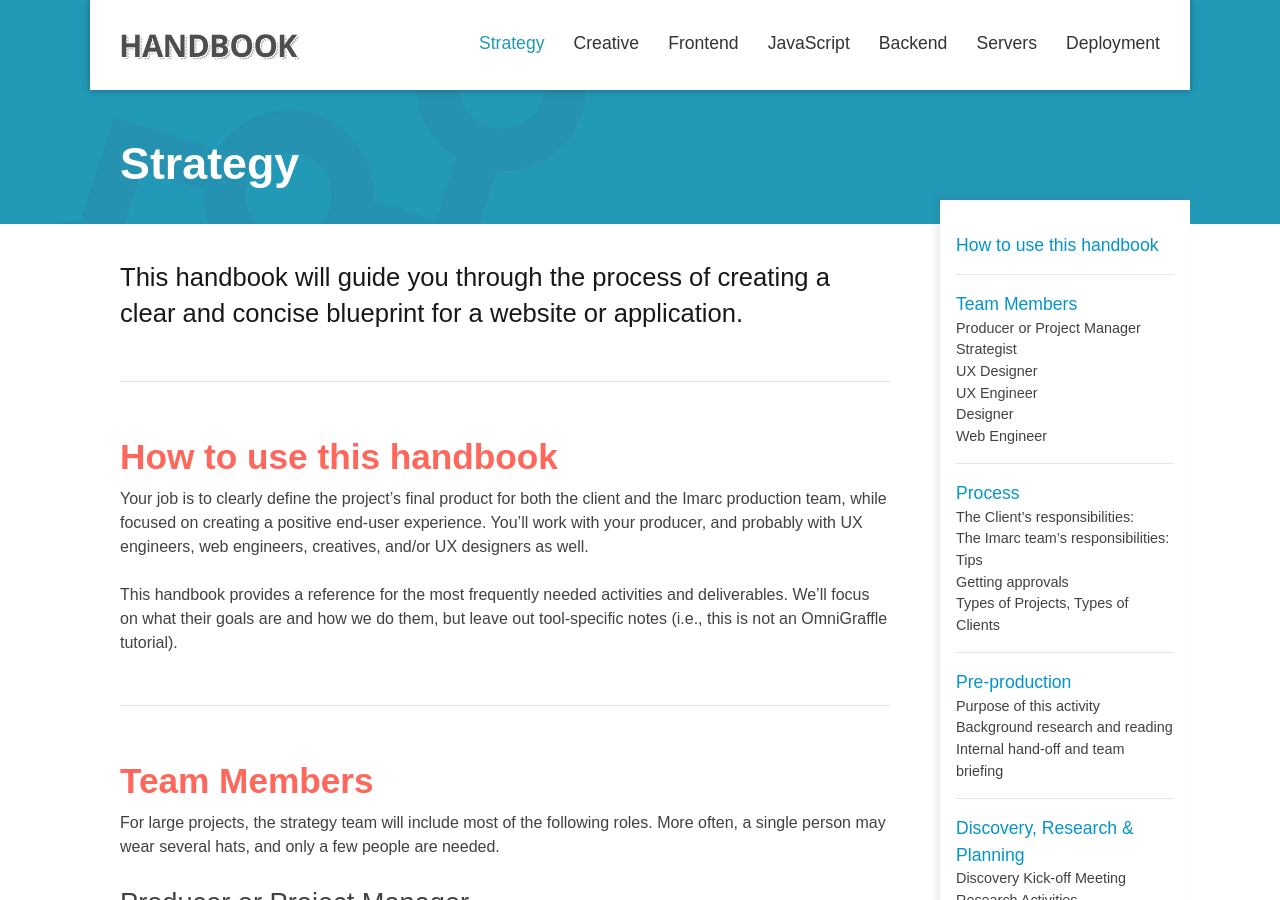
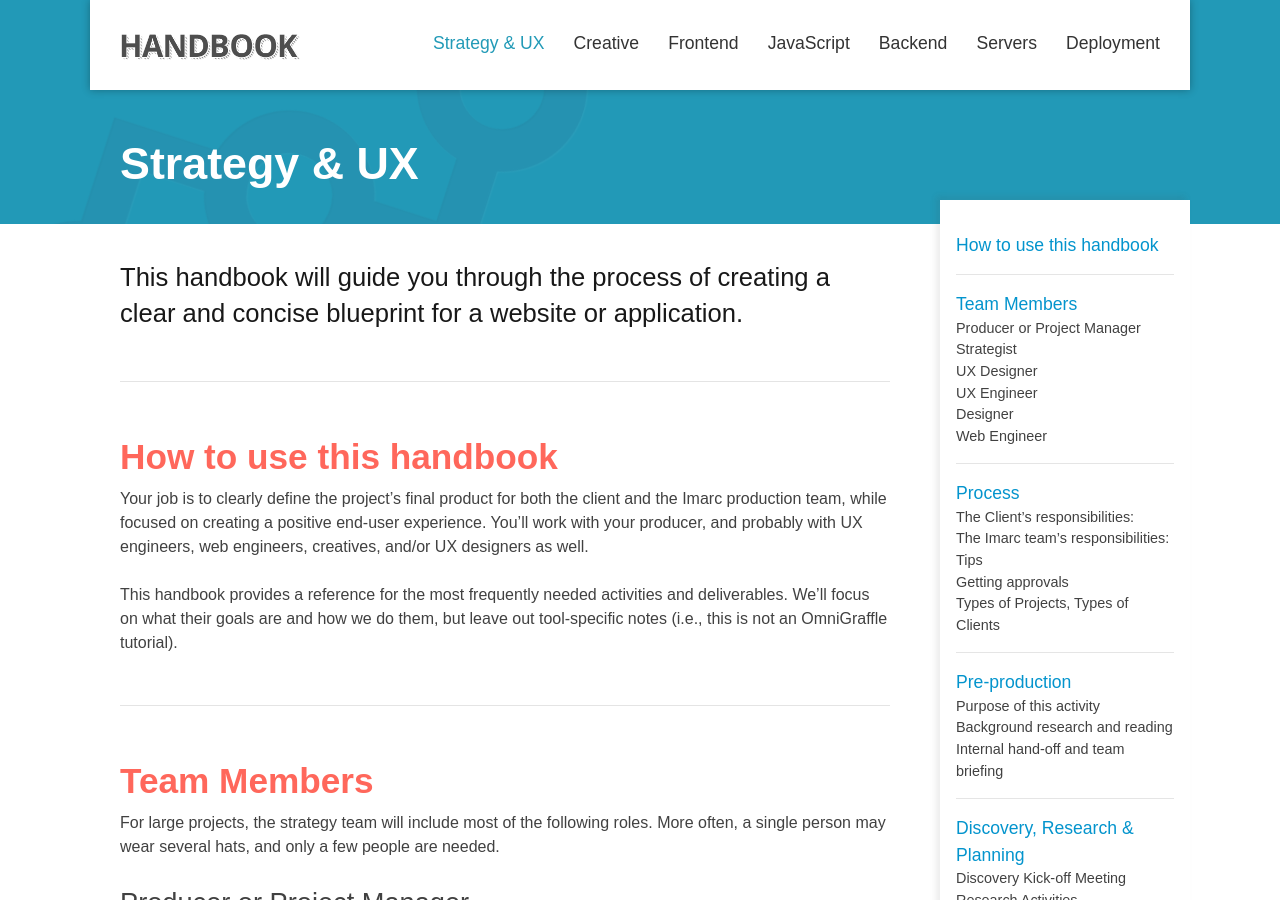
Before and after one commit to imarc/handbook, a Jekyll site: the page built from strategy.markdown, in a window 1280 px wide and 900 px high. Built offline with Jekyll 4.4.1, drawn with Linux system fonts in a browser that asks for light colours; nearby versions of some CDN libraries.

```diff
--- a/_config.yml
+++ b/_config.yml
@@ -1,5 +1,5 @@
 navigation:
-- text: Strategy
+- text: Strategy & UX
   relative_url: strategy
   url: /strategy.html
 - text: Creative
--- a/strategy.markdown
+++ b/strategy.markdown
@@ -1,5 +1,5 @@
 ---
-title: Strategy
+title: Strategy & UX
 layout: default
 ---
 
```
